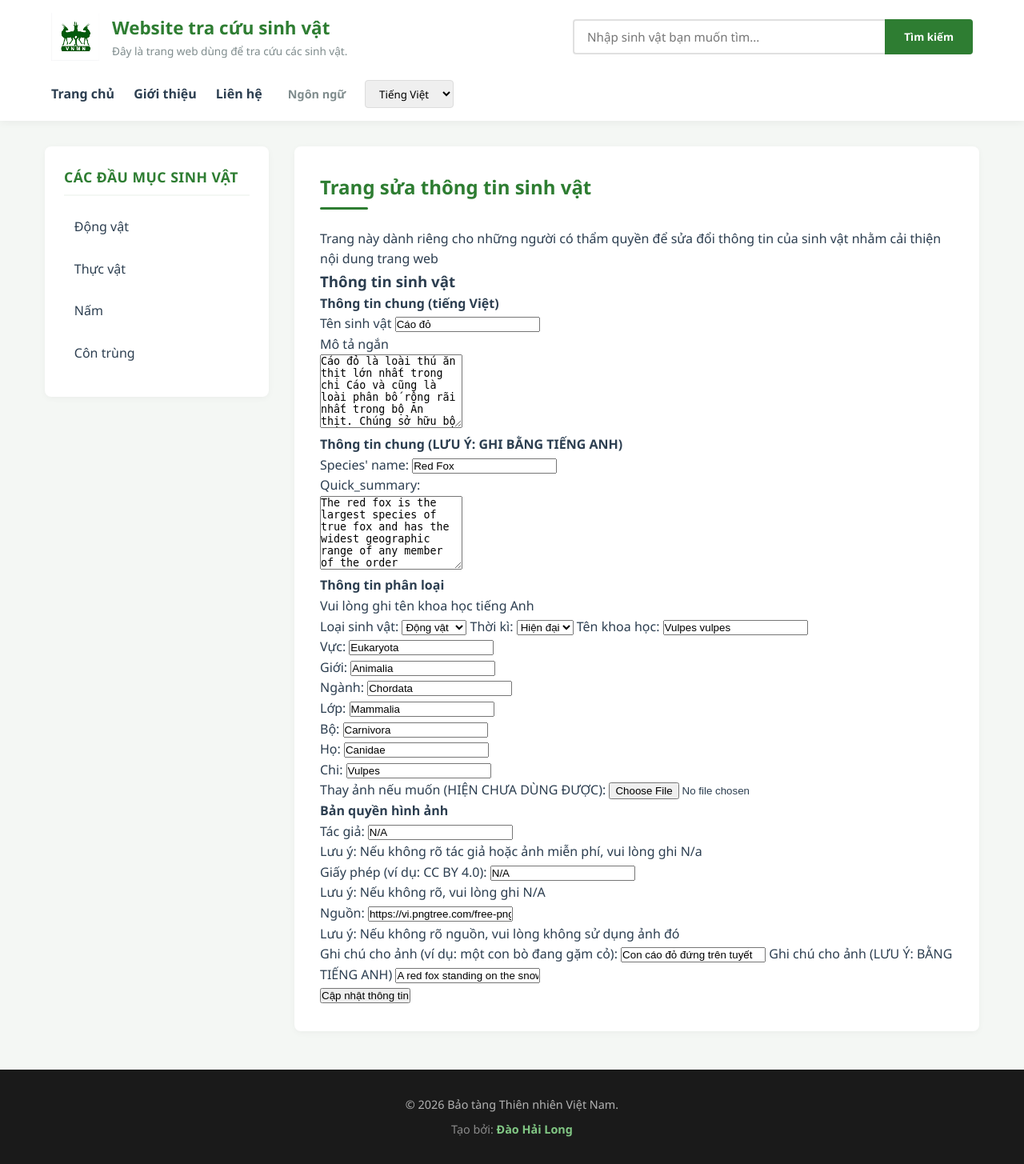
After one commit to accaliamba061305/tra-cuu-sinh-vat, a Flask app: page /sua-doi/cap-nhat/1 in a window 1280 px wide. The commit adds this page. Shown: the whole page at 80% size. Run offline with Flask 3, Linux system fonts and the light colour scheme; data comes from the database, SQL or seed files in the repository; both versions use the stored data as it was after the commit.

Commit message:
CRUD done

```diff
--- a/app.py
+++ b/app.py
@@ -1,6 +1,6 @@
 import sqlite3
 import os
-from flask import Flask, render_template, request, g, redirect
+from flask import Flask, render_template, request, g, redirect, url_for
 from werkzeug.utils import secure_filename
 
 app = Flask(__name__)
@@ -25,12 +25,12 @@ def close_connection(exception):
 # ==========================================
 
 # [x] Làm index
-# [ ] Làm thanh tìm kiếm
+# [x] Làm thanh tìm kiếm
 # [ ] Gợi ý các con vật khi mới vào trang
 
 # [x] Làm Giới thiệu
 # [x] Làm liên hệ
-# [ ] Làm chuyển đổi ngôn ngữ
+# [x] Làm chuyển đổi ngôn ngữ
 # [ ] Làm đầu mục sinh vật
 # [x] Làm thêm sinh vật
 # [ ] Làm sửa đổi sinh vật
@@ -71,8 +71,8 @@ def search():
         FROM creatures
         JOIN translations ON translations.creature_id = creatures.id
         WHERE translations.language = 'vi'
-        AND translations.species LIKE ?
-    """, (f"%{query}%",)).fetchall()
+        AND (translations.species LIKE ? OR creatures.scientific_name LIKE ?)
+    """, (f"%{query}%", f"%{query}%")).fetchall()
 
     return render_template("vi/tra-cuu.html", results=rows, query=query)
 
@@ -89,8 +89,8 @@ def search_en():
         FROM creatures
         JOIN translations ON translations.creature_id = creatures.id
         WHERE translations.language = 'en'
-        AND translations.species LIKE ?
-    """, (f"%{query}%",)).fetchall()
+        AND (translations.species LIKE ? OR creatures.scientific_name LIKE ?)
+    """, (f"%{query}%", f"%{query}%")).fetchall()
 
     return render_template("en/search.html", results=rows, query=query)
 
@@ -111,7 +111,7 @@ def creature_info(creature_id):
 
     return render_template("vi/ket-qua.html", creature=creature)
 
-@app.route("/en/sinh-vat/<int:creature_id>") # VIETNAMESE RESULT
+@app.route("/en/sinh-vat/<int:creature_id>") # ENGLISH RESULT
 def creature_info_en(creature_id):
     db = get_db()
 
@@ -148,7 +148,7 @@ def them_sinh_vat():
         if not species_en or not quick_summary_en:
             return xin_loi("Tên loài và tóm tắt nhanh bằng tiếng Anh là bắt buộc")
 
-        allowed_categories = {"animal", "plant", "fungus"}
+        allowed_categories = {"animal", "plant", "fungus", ""}
         allowed_era = {"modern", "ancient"}
         category = request.form.get("category")
         if category not in allowed_categories:
@@ -199,13 +199,150 @@ def them_sinh_vat():
 
     return render_template("vi/change-database/them-sinh-vat.html")
 
-@app.route("/sua-doi/cap-nhat", methods=["GET", "POST"])
+@app.route("/sua-doi/cap-nhat")
 def cap_nhat_du_lieu():
-    return xin_loi("Chưa xong đâu má")
+    query = request.args.get("search", "").strip()
+    if not query:
+        return render_template("vi/change-database/sua-du-lieu.html", results=[], query="")
 
-@app.route("/sua-doi/xoa", methods=["GET", "POST"])
+    db = get_db()
+    rows = db.execute("""
+        SELECT creatures.id, translations.species, creatures.scientific_name
+        FROM creatures
+        JOIN translations ON translations.creature_id = creatures.id
+        WHERE translations.language = 'vi'
+        AND (translations.species LIKE ? OR creatures.scientific_name LIKE ?)
+    """, (f"%{query}%", f"%{query}%")).fetchall()
+
+    return render_template("vi/change-database/sua-du-lieu.html", query=query, results=rows)
+
+@app.route("/sua-doi/cap-nhat/<int:creature_id>", methods=["GET", "POST"])
+def sua_doi_du_lieu(creature_id):
+    if request.method == "GET":
+        db = get_db()
+        creature = db.execute("SELECT * FROM creatures WHERE id = ? ", (creature_id, )).fetchone()
+        translations_vi = db.execute("SELECT * FROM translations WHERE creature_id = ? AND language = 'vi'", (creature_id, )).fetchone()
+        translations_en = db.execute("SELECT * FROM translations WHERE creature_id = ? AND language = 'en'", (creature_id, )).fetchone()
+        images = db.execute("SELECT * FROM images WHERE creature_id = ?", (creature_id, )).fetchone()
+
+        if not creature or not translations_vi or not translations_en or not images:
+            return xin_loi("Không tìm thấy sinh vật")
+        return render_template("vi/change-database/sua-du-lieu-form.html", creature=creature, translations_vi=translations_vi, translations_en=translations_en, image=images)
+
+    if request.method == "POST":
+        species_vi = request.form.get("species_vi")
+        quick_summary_vi = request.form.get("quick_summary_vi")
+
+        species_en = request.form.get("species_en")
+        quick_summary_en = request.form.get("quick_summary_en")
+
+        category = request.form.get("category")
+        era = request.form.get("era")
+
+        scientific_name = request.form.get("scientific_name")
+        taxonomic_domain = request.form.get("taxonomic_domain")
+        taxonomic_kingdom = request.form.get("taxonomic_kingdom")
+        taxonomic_phylum = request.form.get("taxonomic_phylum")
+        taxonomic_class = request.form.get("taxonomic_class")
+        taxonomic_order = request.form.get("taxonomic_order")
+        taxonomic_family = request.form.get("taxonomic_family")
+        taxonomic_genus = request.form.get("taxonomic_genus")
+
+        author = request.form.get("author")
+        license = request.form.get("license")
+        source = request.form.get("source")
+        alt_text = request.form.get("alt_text")
+        alt_text_en = request.form.get("alt_text_en")
+
+        db = get_db()
+        db.execute("""UPDATE creatures
+                        SET category = ?,
+                        era = ?,
+                        scientific_name = ?,
+                        taxonomic_domain = ?,
+                        taxonomic_kingdom = ?,
+                        taxonomic_phylum = ?,
+                        taxonomic_class = ?,
+                        taxonomic_order = ?,
+                        taxonomic_family = ?,
+                        taxonomic_genus = ?
+                        WHERE id = ? """,
+                        (
+                            category,
+                            era,
+                            scientific_name,
+                            taxonomic_domain,
+                            taxonomic_kingdom,
+                            taxonomic_phylum,
+                            taxonomic_class,
+                            taxonomic_order,
+                            taxonomic_family,
+                            taxonomic_genus,
+                            creature_id
+                        ))
+        db.execute("""UPDATE translations
+                        SET species = ?,
+                        quick_summary = ?
+                        WHERE creature_id = ?
+                        AND language = 'vi'""",
+                        (
+                            species_vi, quick_summary_vi, creature_id
+                        )) #VIETNAMESE
+        db.execute("""UPDATE translations
+                        SET species = ?,
+                        quick_summary = ?
+                        WHERE creature_id = ?
+                        AND language = 'en'""",
+                        (
+                            species_en, quick_summary_en, creature_id
+                        )) #ENGLISH
+        db.execute("""UPDATE images
+                        SET author = ?,
+                        license = ?,
+                        source = ?,
+                        alt_text = ?,
+                        alt_text_en = ?
+                        WHERE creature_id = ?""",
+                        (
+                            author,
+                            license,
+                            source,
+                            alt_text,
+                            alt_text_en,
+                            creature_id
+                        ))
+        db.commit()
+
+        return redirect(url_for("index"))
+
+@app.route("/sua-doi/xoa", methods=["GET"])
 def xoa_du_lieu():
-    return xin_loi("Chưa xong đâu má")
+    if request.method == "GET":
+        query = request.args.get("search", "").strip()
+        if not query:
+            return render_template("vi/change-database/xoa-du-lieu.html", results=[], query="")
+
+        db = get_db()
+        rows = db.execute("""
+            SELECT creatures.id, translations.species, creatures.scientific_name
+            FROM creatures
+            JOIN translations ON translations.creature_id = creatures.id
+            WHERE translations.language = 'vi'
+            AND (translations.species LIKE ? OR creatures.scientific_name LIKE ?)
+        """, (f"%{query}%", f"%{query}%")).fetchall()
+
+        return render_template("vi/change-database/xoa-du-lieu.html", query=query, results=rows)
+@app.route("/sua-doi/xoa/<int:creature_id>", methods=[])
+def xoa_sinh_vat(creature_id):
+    creature_id = request.form.get("creature_id")
+    db = get_db()
+
+    db.execute("DELETE FROM images WHERE creature_id = ?", (creature_id, ))
+    db.execute("DELETE FROM translations WHERE creature_id = ?", (creature_id, ))
+    db.execute("DELETE FROM creatures WHERE creature_id = ?", (creature_id, ))
+
+    db.commit()
+    return redirect("/")
 
 ###############################################
 #                                             #
--- a/templates/en/layout2.html
+++ b/templates/en/layout2.html
@@ -48,7 +48,7 @@
                 </a>
             </div>
 
-            <form class="search-bar" action="{{ url_for('search') }}" method="GET">
+            <form class="search-bar" action="{{ url_for('search_en') }}" method="GET">
 
                 <label class="visually-hidden" for="search">Search for a creature</label>
 
--- /dev/null
+++ b/templates/vi/change-database/sua-du-lieu-form.html
@@ -0,0 +1,118 @@
+{% extends 'vi/layout.html' %}
+
+{% block title %}
+    Sửa đổi dữ liệu sinh vật
+{% endblock %}
+
+
+{% block main %}
+    <section class="main-content">
+        <div class="header">
+            <h2>Trang sửa thông tin sinh vật</h2>
+            <p>Trang này dành riêng cho những người có thẩm quyền để sửa đổi thông tin của sinh vật nhằm cải thiện nội dung trang web</p>
+        </div>
+
+        <div class="content">
+            <h3>Thông tin sinh vật</h3>
+
+            <form class="new-creature" method="POST" enctype="multipart/form-data" action="{{ url_for('sua_doi_du_lieu', creature_id=creature['id']) }}">
+                <h4>Thông tin chung (tiếng Việt)</h4>
+
+                <label for="species_vi">Tên sinh vật</label>
+                <input id="species_vi" name="species_vi" type="text" value="{{ translations_vi['species'] }}" required />
+                <br />
+
+                <label for="quick_summary_vi">Mô tả ngắn</label><br />
+                <textarea rows="6" cols="20" id="quick_summary_vi" name="quick_summary_vi" required>{{ translations_vi['quick_summary'] }}</textarea>
+                <br />
+
+
+                <h4>Thông tin chung (LƯU Ý: GHI BẰNG TIẾNG ANH)</h4>
+
+                <label for="species_en">Species' name: </label>
+                <input id="species_en" name="species_en" type="text" value="{{ translations_en['species'] }}" required />
+                <br />
+
+                <label for="quick_summary_en">Quick_summary: </label><br />
+                <textarea rows="6" cols="20" id="quick_summary_en" name="quick_summary_en" required>{{ translations_en['quick_summary'] }}</textarea>
+                <br />
+
+
+                <h4>Thông tin phân loại</h4>
+                <p>Vui lòng ghi tên khoa học tiếng Anh</p>
+
+                <label for="category">Loại sinh vật: </label>
+                <select id="category" name="category" required>
+                    <option value="animal" {% if creature['category'] == 'animal' %}selected{% endif %}>Động vật</option>
+                    <option value="plant" {% if creature['category'] == 'plant' %}selected{% endif %}>Thực vật</option>
+                    <option value="fungus" {% if creature['category'] == 'fungus' %}selected{% endif %}>Nấm</option>
+                    <option value="insects"{% if creature['category'] == 'insects' %}selected{% endif %}>Côn trùng</option>
+                </select>
+
+                <label for="era">Thời kì: </label>
+                <select id="era" name="era" required>
+                    <option value="modern" {% if creature['era'] == 'modern' %}selected{% endif %}>Hiện đại</option>
+                    <option value="ancient" {% if creature['era'] == 'ancient' %}selected{% endif %}>Cổ đại</option>
+                </select>
+
+                <label for="scientific_name">Tên khoa học: </label>
+                <input id="scientific_name" name="scientific_name" type="text" value="{{ creature['scientific_name'] }}" required />
+                <br />
+
+                <label for="taxonomic_domain">Vực: </label>
+                <input id="taxonomic_domain" name="taxonomic_domain" type="text" value="{{ creature['taxonomic_domain'] }}" required />
+                <br />
+
+                <label for="taxonomic_kingdom">Giới: </label>
+                <input id="taxonomic_kingdom" name="taxonomic_kingdom" type="text" value="{{ creature['taxonomic_kingdom'] }}" required />
+                <br />
+
+                <label for="taxonomic_phylum">Ngành: </label>
+                <input id="taxonomic_phylum" name="taxonomic_phylum" type="text" value="{{ creature['taxonomic_phylum'] }}" required />
+                <br />
+
+                <label for="taxonomic_class">Lớp: </label>
+                <input id="taxonomic_class" name="taxonomic_class" type="text" value="{{ creature['taxonomic_class'] }}" required />
+                <br />
+
+                <label for="taxonomic_order">Bộ: </label>
+                <input id="taxonomic_order" name="taxonomic_order" type="text" value="{{ creature['taxonomic_order'] }}" required />
+                <br />
+
+                <label for="taxonomic_family">Họ: </label>
+                <input id="taxonomic_family" name="taxonomic_family" type="text" value="{{ creature['taxonomic_family'] }}" required />
+                <br />
+
+                <label for="taxonomic_genus">Chi: </label>
+                <input id="taxonomic_genus" name="taxonomic_genus" type="text" value="{{ creature['taxonomic_genus'] }}" required />
+                <br />
+
+                <label for="upload-img">Thay ảnh nếu muốn (HIỆN CHƯA DÙNG ĐƯỢC): </label>
+                <input id="upload-img" type="file" name="upload-img" accept="image/*"/>
+
+                <h4>Bản quyền hình ảnh</h4>
+                <label for="author">Tác giả: </label>
+                <input id="author" name="author" type="text" value="{{ image['author'] }}" required />
+                <p>Lưu ý: Nếu không rõ tác giả hoặc ảnh miễn phí, vui lòng ghi N/a</p>
+
+                <label for="license">Giấy phép (ví dụ: CC BY 4.0): </label>
+                <input id="license" name="license" type="text" value="{{ image['license'] }}" required />
+                <p>Lưu ý: Nếu không rõ, vui lòng ghi N/A</p>
+
+                <label for="source">Nguồn: </label>
+                <input id="source" name="source" type="text" value="{{ image['source'] }}" required />
+                <p>Lưu ý: Nếu không rõ nguồn, vui lòng không sử dụng ảnh đó</p>
+
+                <label for="alt-text">Ghi chú cho ảnh (ví dụ: một con bò đang gặm cỏ): </label>
+                <input id="alt-text" name="alt_text" type="text" value="{{ image['alt_text'] }}" required />
+
+                <label for="alt-text-en">Ghi chú cho ảnh (LƯU Ý: BẰNG TIẾNG ANH)</label>
+                <input id="alt-text-en" name="alt_text_en" type="text" value="{{ image['alt_text_en'] }}" required /><br />
+
+
+
+                <button type="submit">Cập nhật thông tin</button>
+            </form>
+        </div>
+    </section>
+{% endblock %}
```
Also changed, not shown: templates/en/result.html (+34 -14 lines), templates/vi/change-database/sua-du-lieu.html (+20 -3 lines), templates/vi/change-database/them-sinh-vat.html (+5 -4 lines), templates/vi/change-database/xoa-du-lieu.html (+21 -2 lines), templates/vi/ket-qua.html (+12 -6 lines), animals.db.
